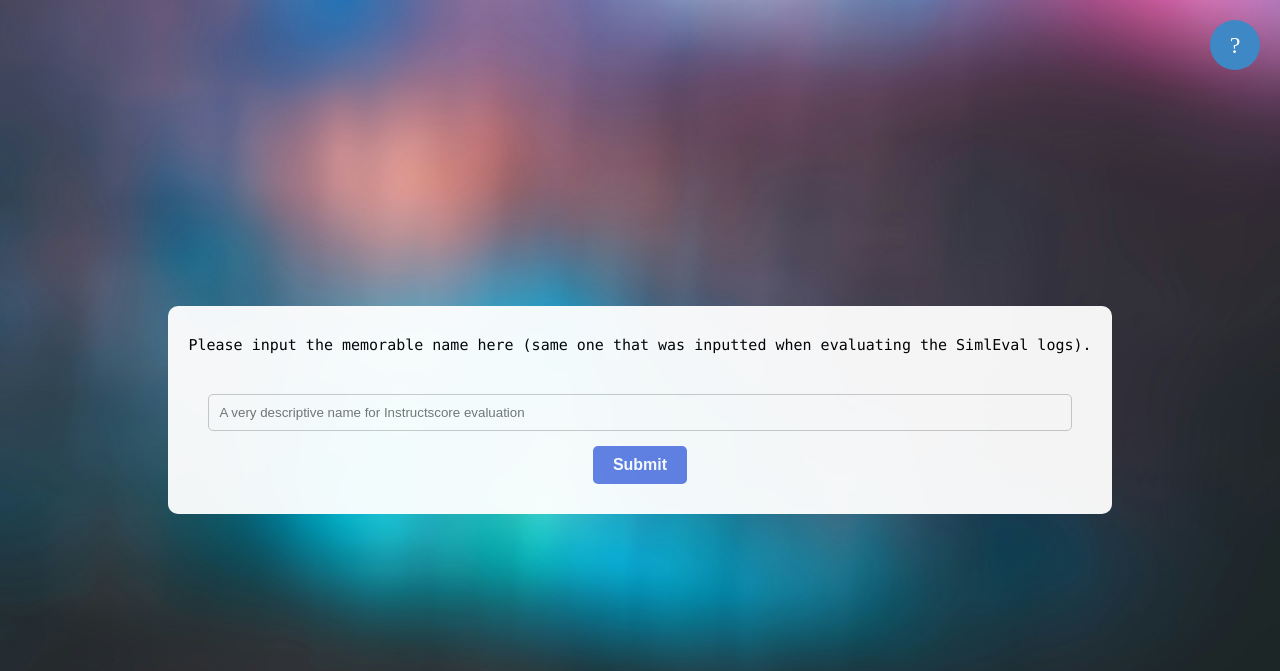
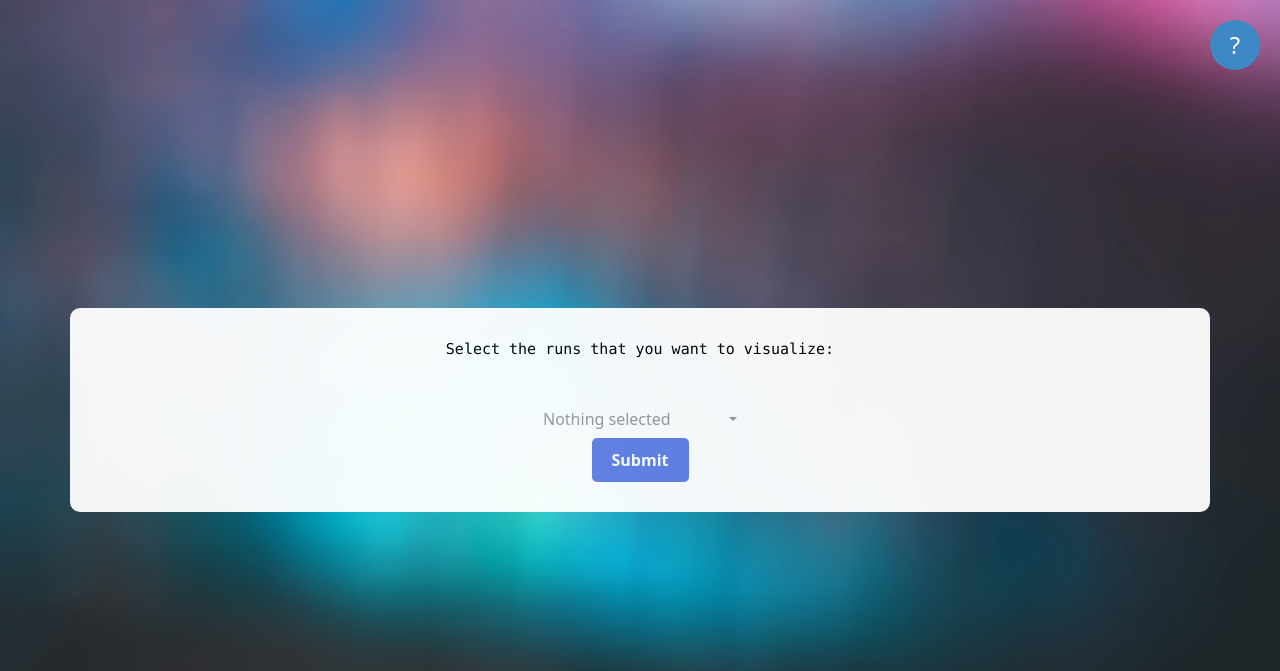
Before and after one commit to ChinDandekar/translation_canvas, a Flask app: template templates/instruct_in.j2 in a window 1280 px wide. Shown: the top 671 px of the page. Run offline with Flask 3, Linux system fonts and the light colour scheme; the template is opened without the code that fills it: most values are stand-ins (such as "Sample title", 1, 10 or a date in 2020); some libraries are stand-ins or nearby versions.

Commit message:
added support for not needing to remember runs and comparing multiple runs at once

```diff
--- a/__init__.py
+++ b/__init__.py
@@ -3,7 +3,7 @@ import os
 import subprocess
 import sys
 import json
-from instructscore_visualizer.utils import convert_log_to_json, create_and_exec_slurm, instructscore_to_dict, read_file_content, write_file_content
+from instructscore_visualizer.utils import create_and_exec_slurm, instructscore_to_dict, read_file_content, write_file_content, get_completed_jobs
 
 from flask import Flask, render_template, request, session
 import secrets
@@ -180,9 +180,9 @@ def create_app(test_config=None):
         Returns:
             str: The rendered HTML template.
         """
-
+        options = get_completed_jobs()
         help_text = help_text_json["instruct_in"]
-        return render_template('instruct_in.j2', help_text=help_text)
+        return render_template('instruct_in.j2', help_text=help_text, options=options)
 
     @app.route('/visualize_instruct', methods=['POST','GET'])
     def visualize_instruct():
@@ -193,23 +193,38 @@ def create_app(test_config=None):
             str: The rendered HTML template.
         """
         # Get page number from the request, default to 1 if not provided
-        file = request.form['file']
-        file_path = f"{path_to_file}/jobs/{file}/{file}_instructscore.json"
-        if os.path.exists(file_path):
+        if 'files' in request.form:
+            files = request.form.getlist('files')
+            print(f"files fom next page: {files}")
+        else:
+            files = request.form.getlist('selected_options')
 
-            page_number = int(request.form.get('current_page', 1))
+        input_data = []
 
-            # Calculate the starting index based on the page number
-            start_index = (page_number - 1) * ITEMS_PER_PAGE
-            file = request.form['file']
-            input_data, total_items, num_errors, most_common_errors, avg_errors, se_score = instructscore_to_dict(file, start_index, ITEMS_PER_PAGE)
 
-            # Calculate total number of pages
-            total_pages = (total_items + ITEMS_PER_PAGE - 1) // ITEMS_PER_PAGE
-            help_text = help_text_json["visualize_instruct"]
-            return render_template('visualize_instruct.j2', input_data=input_data, help_text=help_text, total_pages=total_pages, current_page=page_number, file=file, num_errors=num_errors, most_common_errors=most_common_errors, avg_errors=avg_errors, se_score=se_score)
+        page_number = int(request.form.get('current_page', 1))
 
-        else:
-            return render_template('error.j2', error_message="File not found")
+        # Calculate the starting index based on the page number
+        start_index = (page_number - 1) * ITEMS_PER_PAGE
+
+        print(f"{files} are the files")
+        for file in files:
+            data, total_items, num_errors, most_common_errors, avg_errors, se_score = instructscore_to_dict(file, start_index, ITEMS_PER_PAGE)
+            for i,item in enumerate(data):
+                if len(input_data) <= i:
+                    input_data.append({'prediction': {}})
+                input_data[i]['prediction'][file] = item['prediction']
+                input_data[i]['reference'] = item['reference']
+
+
+
+        print(input_data)
+
+
+        # Calculate total number of pages
+        total_pages = (total_items + ITEMS_PER_PAGE - 1) // ITEMS_PER_PAGE
+        help_text = help_text_json["visualize_instruct"]
+
+        return render_template('visualize_instruct.j2', input_data=input_data, help_text=help_text, total_pages=total_pages, current_page=page_number, files=files, num_errors=num_errors, most_common_errors=most_common_errors, avg_errors=avg_errors, se_score=se_score)
 
     return app
--- a/templates/file_input.j2
+++ b/templates/file_input.j2
@@ -21,7 +21,7 @@ InstructScore Visualizer
             <label for = "file" class = "field-description-text">Upload your file:</label>
             <input type="file" id="file_upload" name="file_upload" class="input-field">
             <label for = "memorable_name" class = "field-description-text">Give this run a memorable name:</label>
-            <input type="text" id="memorable_name" name="memorable_name" class="input-field">
+            <input type="text" id="memorable_name" name="memorable_name" class="input-field" placeholder="model_name-variation-run">
             <button type="submit" class="submit-button">Next</button>
         </form>
     </div>
--- a/templates/instruct_in.j2
+++ b/templates/instruct_in.j2
@@ -27,14 +27,32 @@ InstructScore Visualizer
 
 {% block content %}
 
+<link rel="stylesheet" href="https://cdn.jsdelivr.net/npm/bootstrap@5.1.3/dist/css/bootstrap.min.css">
+<link rel="stylesheet" href="https://cdn.jsdelivr.net/npm/bootstrap-select@1.14.0-beta2/dist/css/bootstrap-select.min.css">
+
+<script src="https://cdn.jsdelivr.net/npm/jquery@3.5.1/dist/jquery.slim.min.js"></script>
+<script src="https://cdn.jsdelivr.net/npm/bootstrap@5.1.3/dist/js/bootstrap.bundle.min.js"></script>
+<script src="https://cdn.jsdelivr.net/npm/bootstrap-select@1.14.0-beta2/dist/js/bootstrap-select.min.js"></script>
 
 <div class="container">
     <div class = "description">
-        Please input the memorable name here (same one that was inputted when evaluating the SimlEval logs).
+        Select the runs that you want to visualize:
     </div>
     <form method="POST" action="{{ url_for('visualize_instruct') }}" class="input-form">
-        <input type="text" name="file" class="input-field" placeholder="A very descriptive name for Instructscore evaluation">
+       <select name="selected_options" multiple class="selectpicker" id="selectpicker" data-live-search="true">
+            {% for option in options %}
+                <option value="{{ option }}">{{ option }}</option>
+            {% endfor %}
+        </select>
         <button type="submit" class="submit-button">Submit</button>
     </form>
 </div>
+
+<script>
+    $(document).ready(function() {
+        $('.selectpicker').selectpicker();
+    });
+</script>
+
+
 {% endblock %}
```
Also changed, not shown: templates/visualize_instruct.j2 (+10 -6 lines), utils.py (+12 -0 lines).
